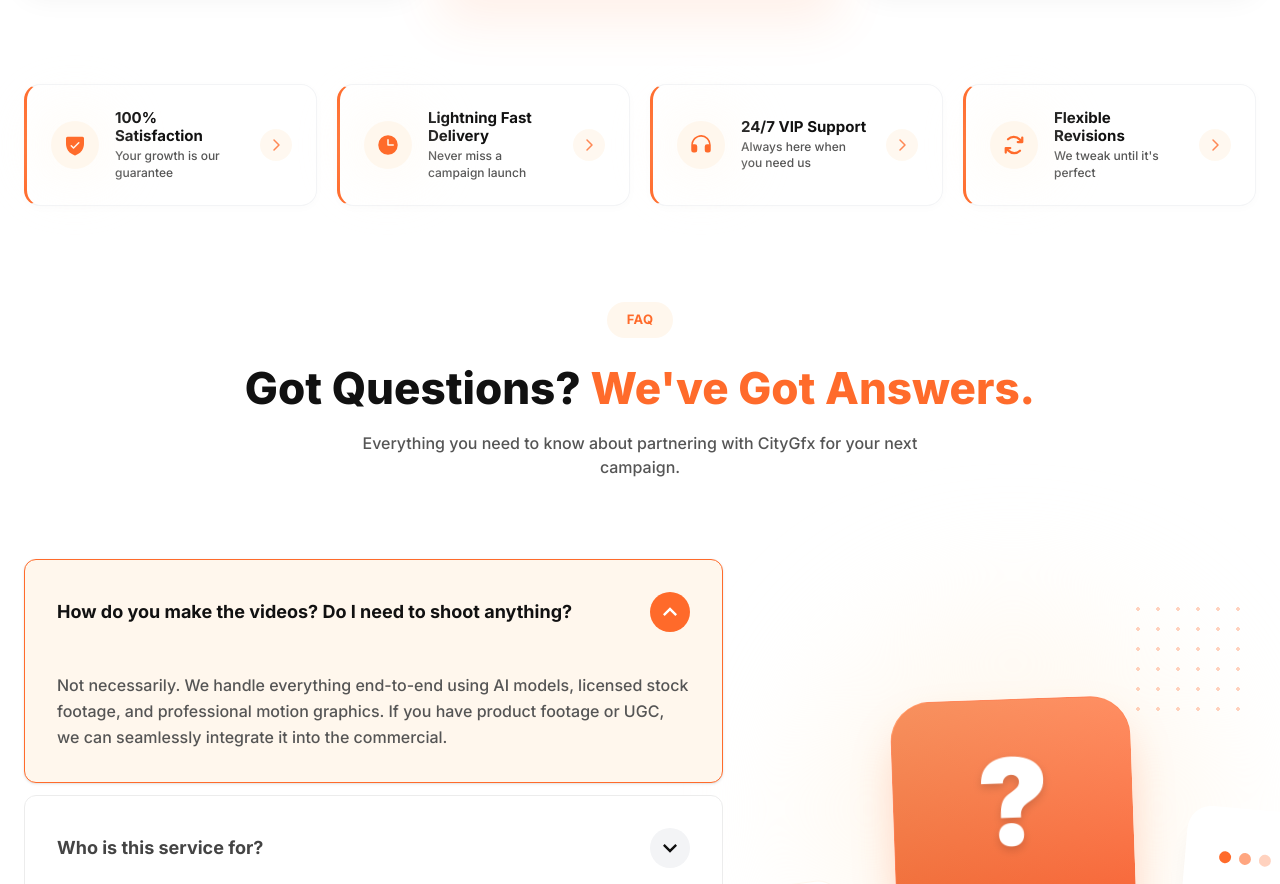
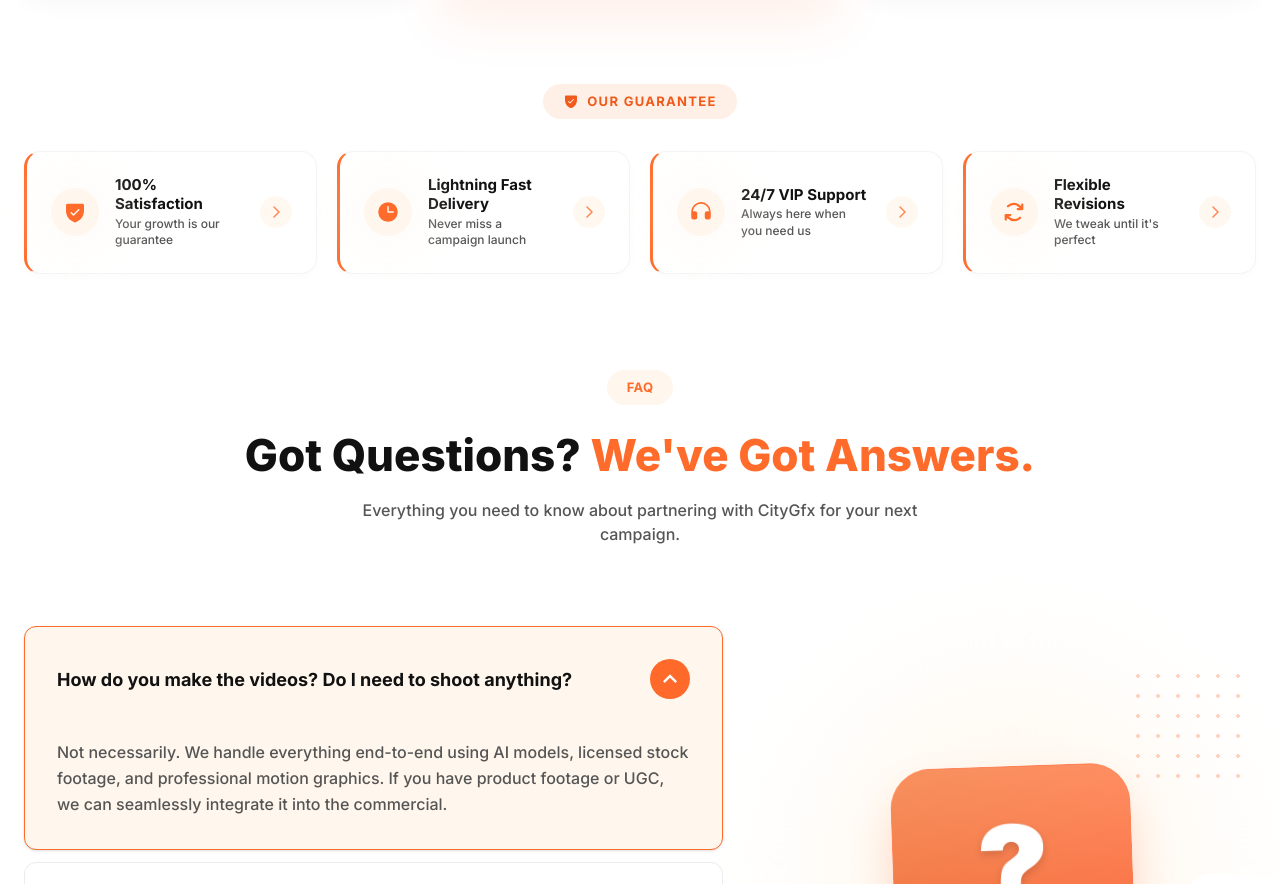
Before and after one commit to goshalontu25-cpu/citygfx-landing-page, a Next.js app: page / in a window 1280 px wide. Shown: the part 6419-7303 px from the top of the page. Built offline with nearby package versions, Linux system fonts and the light colour scheme.

Commit message:
Add OUR GUARANTEE label to the Trust Indicators section

```diff
--- a/components/pricing.tsx
+++ b/components/pricing.tsx
@@ -369,8 +369,12 @@ export function Pricing() {
           whileInView={{ opacity: 1, y: 0 }}
           viewport={{ once: true }}
           transition={{ duration: 0.5, delay: 0.4 }}
-          className="mt-16 md:mt-24 w-full"
+          className="mt-16 md:mt-24 w-full flex flex-col items-center"
         >
+          <div className="inline-flex items-center gap-2 bg-[#FEF0E6] text-[#F05A1B] px-5 py-2 rounded-full text-[13px] font-bold tracking-widest uppercase mb-8">
+            <ShieldCheck className="w-4 h-4" />
+            Our Guarantee
+          </div>
           <div className="grid grid-cols-1 sm:grid-cols-2 lg:grid-cols-4 gap-4 md:gap-5 w-full">
             {trustIndicators.map((item, idx) => (
               <div
```
